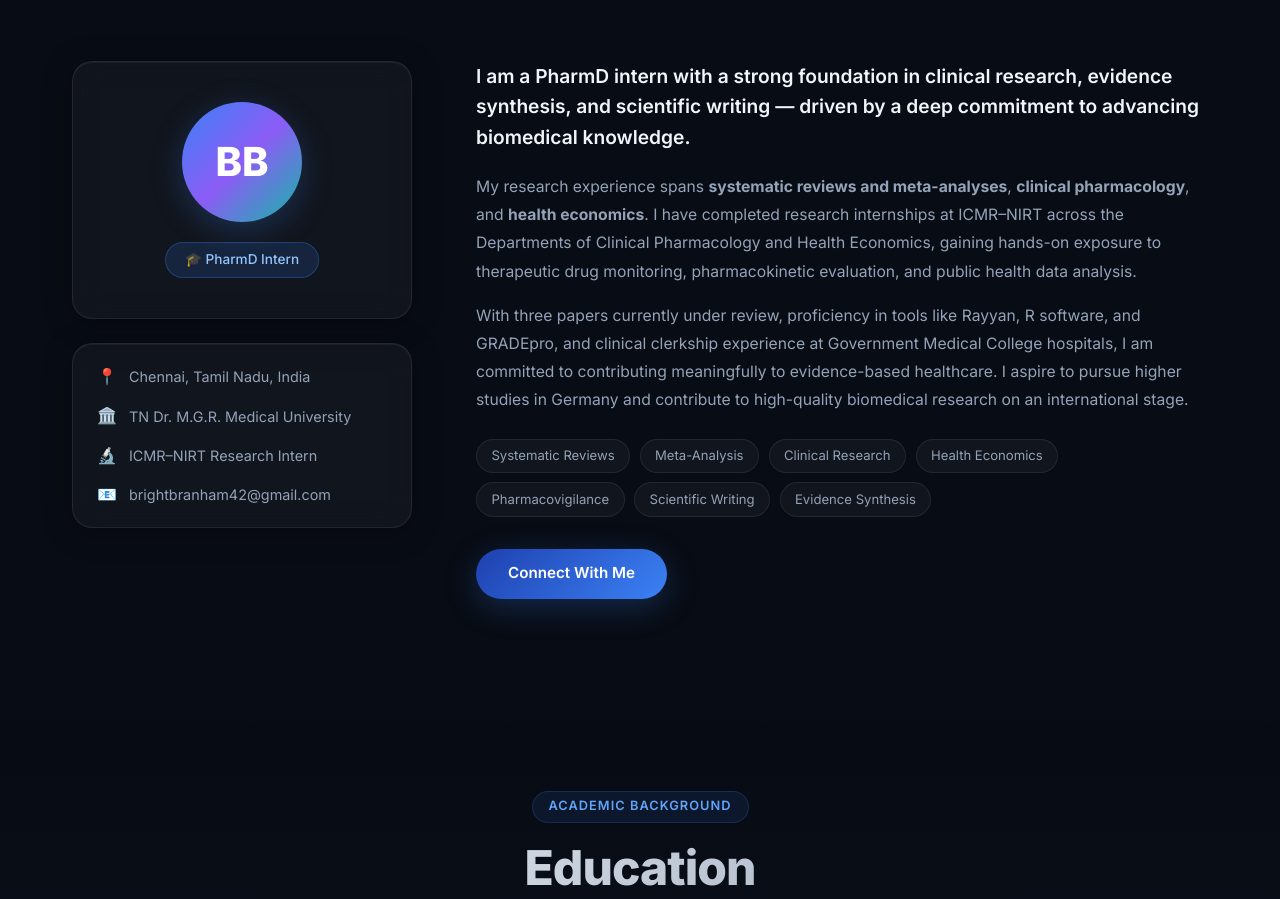
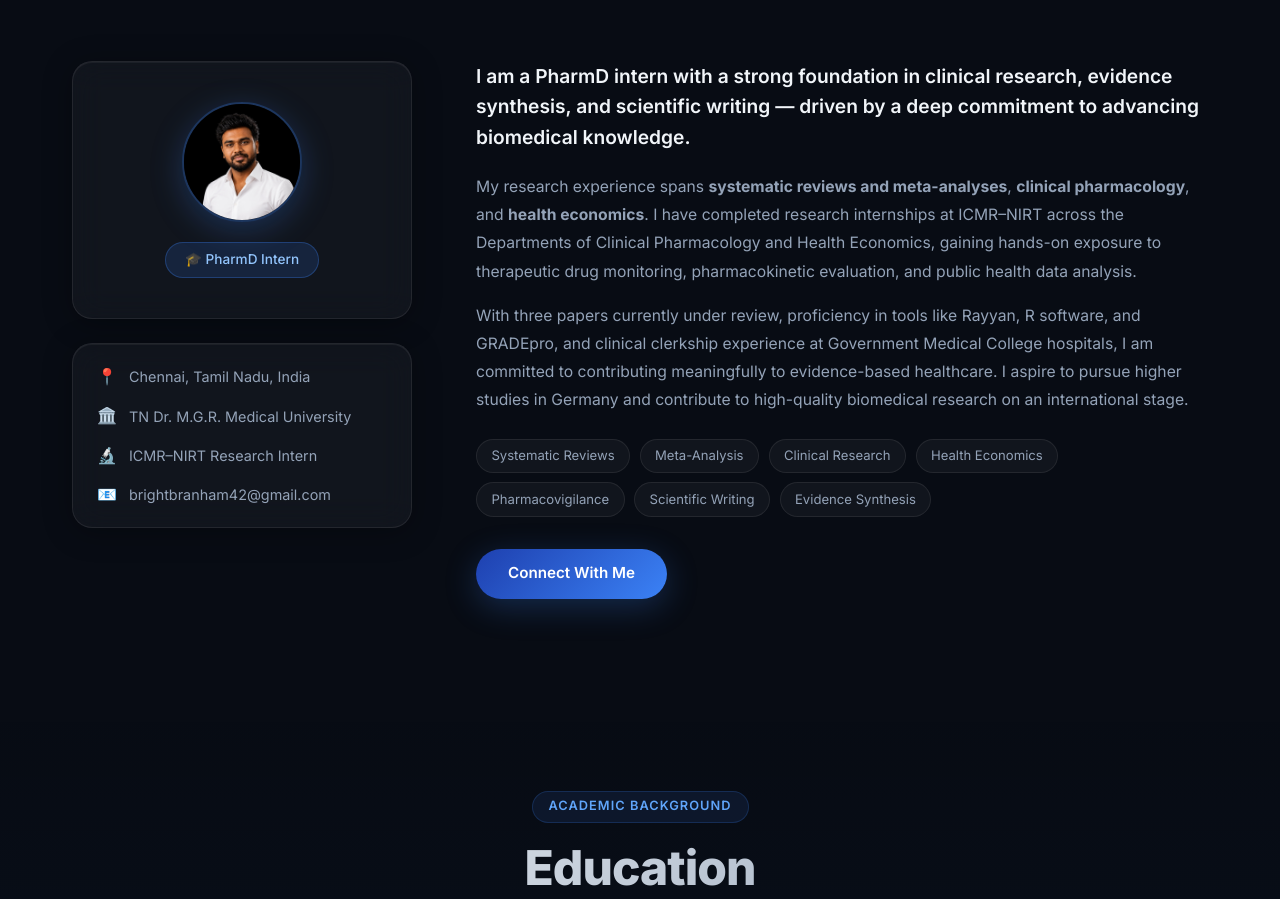
Before and after one commit to bri7-max/pharmd-portfolio, a website: page index.html in a window 1280 px wide. Shown: the part 1005-1904 px from the top of the page. Drawn offline with nearby package versions, Linux system fonts and the light colour scheme; a web font is replaced by a local one.

Commit message:
Add files via upload

```diff
--- a/index.html
+++ b/index.html
@@ -126,7 +126,8 @@
       <div class="about-grid">
         <div class="about-image-wrap">
           <div class="about-image-frame glass-card">
-            <div class="about-avatar">BB</div>
+            <img src="profile.jpg" alt="Branham Bright" class="about-img" onload="this.style.display='block'; document.querySelector('.about-avatar').style.display='none';" onerror="this.style.display='none'; document.querySelector('.about-avatar').style.display='flex';" style="display: none;" />
+            <div class="about-avatar" style="display: flex;">BB</div>
             <div class="about-image-badge">
               <span>🎓</span> PharmD Intern
             </div>
--- a/style.css
+++ b/style.css
@@ -543,6 +543,14 @@ body.js-ready .animate-on-scroll.visible,
   font-weight: 800;
   color: white;
   box-shadow: var(--shadow-blue);
+}
+.about-img {
+  width: 120px;
+  height: 120px;
+  border-radius: 50%;
+  object-fit: cover;
+  box-shadow: var(--shadow-blue);
+  border: 2px solid rgba(59, 130, 246, 0.3);
 }
 .about-image-badge {
   padding: 0.4rem 1.2rem;
```
Also changed, not shown: profile.jpg (added).
